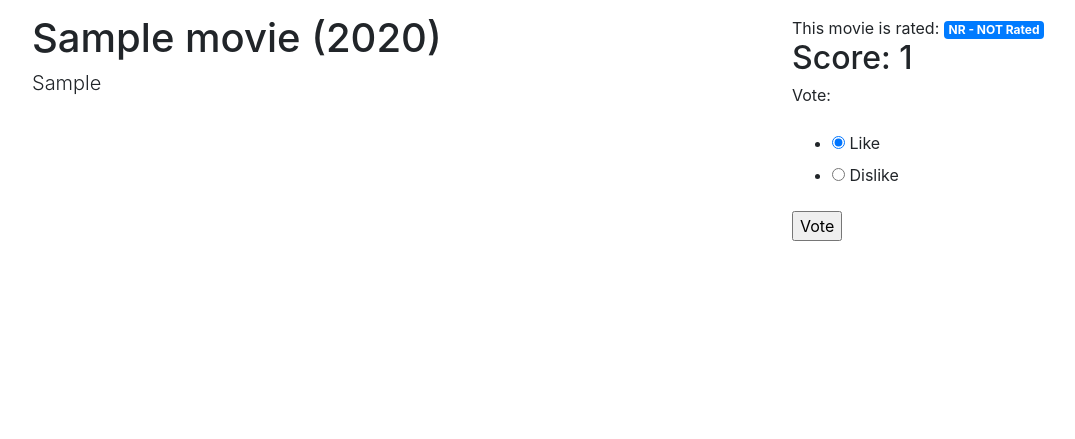
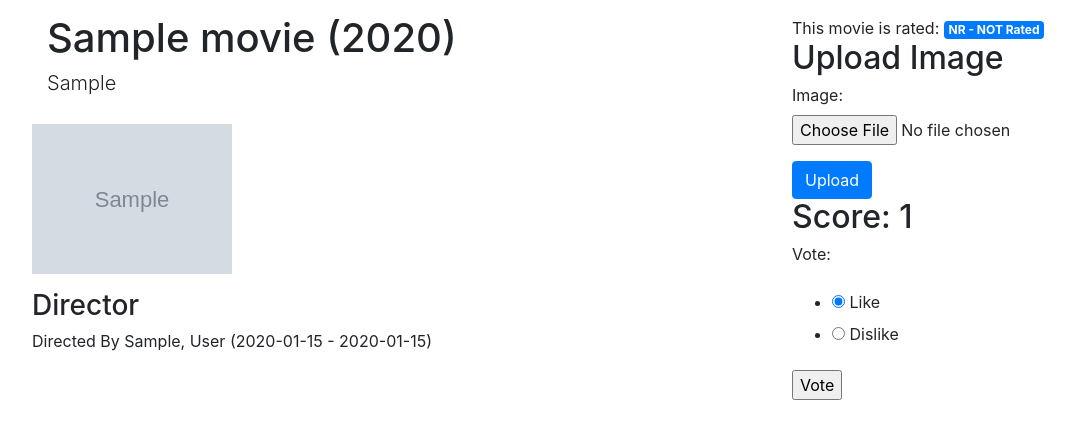
Before and after one commit to adeoti-ade/MyMDB, a Django app: page /movie/1/ in a window 1280 px wide. Shown: the part 40-479 px from the top of the page, without its empty margins (53-1128 px from the left). Run offline with Django 3.2, Linux system fonts and the light colour scheme; a user stored in the database is signed in; tables that the repository leaves empty hold one stand-in row (values such as "Sample post"); grey boxes marked "Sample" are stand-in pictures; some libraries are stand-ins or nearby versions.

Commit message:
modified our app to allow users upload images for movies

```diff
--- a/django/config/urls.py
+++ b/django/config/urls.py
@@ -13,13 +13,22 @@ Including another URLconf
     1. Import the include() function: from django.urls import include, path
     2. Add a URL to urlpatterns:  path('blog/', include('blog.urls'))
 """
+
+from django.conf import settings
 from django.contrib import admin
 from django.urls import path, include
+from django.conf.urls.static import static
+
 import core.urls
 import user.urls
+
+MEDIA_FILE_PATHS = static(
+                    settings.MEDIA_URL,
+                    document_root=settings.MEDIA_ROOT)
 
 urlpatterns = [
     path('admin/', admin.site.urls),
     path("user/", include(user.urls, namespace='user')),
     path("", include(core.urls, namespace='core')),
-]
+
+] + MEDIA_FILE_PATHS
--- a/django/core/admin.py
+++ b/django/core/admin.py
@@ -1,8 +1,9 @@
 from django.contrib import admin
-from core.models import Movie, Person, Role, Vote
+from core.models import Movie, Person, Role, Vote, MovieImage
 
 # Register your models here.
 admin.site.register(Movie)
 admin.site.register(Person)
 admin.site.register(Role)
 admin.site.register(Vote)
+admin.site.register(MovieImage)
--- a/django/core/forms.py
+++ b/django/core/forms.py
@@ -1,5 +1,5 @@
 from django import forms
-from core.models import Movie, Vote
+from core.models import Movie, Vote, MovieImage
 from django.contrib.auth import get_user_model
 
 class VoteForm(forms.ModelForm):
@@ -20,3 +20,19 @@ class VoteForm(forms.ModelForm):
     class Meta:
         model = Vote
         fields = ('user', 'movie', 'value')
+
+class MovieImageForm(forms.ModelForm):
+
+    user = forms.ModelChoiceField(
+                            widget=forms.HiddenInput,
+                            queryset=get_user_model().objects.all(),
+                            disabled=True)
+
+    movie = forms.ModelChoiceField(
+                            widget=forms.HiddenInput,
+                            queryset=Movie.objects.all(),
+                            disabled=True)
+
+    class Meta:
+        model = MovieImage
+        fields = ('user', 'movie', 'image')
--- a/django/core/models.py
+++ b/django/core/models.py
@@ -140,7 +140,7 @@ class Vote(models.Model):
 
 
 def movie_directory_path_with_uuid(instance, filename):
-    return "{}/{}".format(instance, filename)
+    return "{}/{}".format(instance.movie_id, uuid4())
 
 class MovieImage(models.Model):
     image = models.ImageField(upload_to=movie_directory_path_with_uuid)
--- a/django/core/templates/core/movie_detail.html
+++ b/django/core/templates/core/movie_detail.html
@@ -5,8 +5,21 @@
 {% endblock %}
 
 {% block main %}
-    <h1>{{ object }}</h1>
-    <p class="lead"> {{ object.plot }} </p>
+    <div class="col">
+        <h1>{{ object }}</h1>
+        <p class="lead"> {{ object.plot }} </p>
+    </div>
+    <ul class="movie-image list-inline">
+        {% for image_object in object.movieimage_set.all %}
+            <li class="list-inline-item">
+                <img src="{{ image_object.image.url }}" alt="" style="width: 50%; height: 30%; padding-top: 10px;">
+            </li>
+        {% endfor %}
+    </ul>
+    <p>
+        <h3>Director</h3>
+        Directed By {{ object.director }}
+    </p>
 
 {% endblock %}
 
@@ -15,6 +28,16 @@
         This movie is rated:
         <span class="badge badge-primary"> {{ object.get_rating_display }} </span>
     </div>
+    {% if image_form %}
+        <div>
+            <h2>Upload Image</h2>
+            <form action="{% url 'core:movie_image_upload' movie_id=object.id %}" method="post" enctype="multipart/form-data">
+                {% csrf_token %}
+                {{ image_form.as_p }}
+                <button class="btn btn-primary" type="submit">Upload</button>
+            </form>
+        </div>
+    {% endif %}
     <div>
         <h2>
             Score: {{ object.score|default_if_none:"TBD" }}
--- a/django/core/urls.py
+++ b/django/core/urls.py
@@ -8,4 +8,5 @@ urlpatterns = [
     path("movie/<int:pk>/", views.MovieDetail.as_view(), name="movie_detail"),
     path("movie/<int:movie_id>/vote/", views.CreateVote.as_view(), name="create_vote"),
     path("movie/<int:movie_id>/vote/<int:pk>/", views.UpdateVote.as_view(), name="update_vote"),
+    path("movie/<int:movie_id>/image/upload/", views.MovieImageUpload.as_view(), name="movie_image_upload")
 ]
--- a/django/core/views.py
+++ b/django/core/views.py
@@ -3,7 +3,7 @@ from django.core.exceptions import PermissionDenied
 from django.views.generic import (ListView, DetailView, CreateView, UpdateView)
 from core.models import Movie, Person, Vote
 from django.urls import reverse
-from core.forms import VoteForm
+from core.forms import VoteForm, MovieImageForm
 
 from django.contrib.auth.mixins import LoginRequiredMixin
 
@@ -16,11 +16,11 @@ class MovieDetail(DetailView):
 
     def get_context_data(self, **kwargs):
         ctx = super().get_context_data(**kwargs)
+        ctx["image_form"] = self.movie_image_form()
         if self.request.user.is_authenticated:
             vote = Vote.objects.get_vote_or_unsaved_blank_vote(
                                             movie=self.object,
                                             user=self.request.user)
-            # print(vote.id)
             if vote.id:
                 vote_form_url = reverse(
                                 'core:update_vote',
@@ -38,6 +38,12 @@ class MovieDetail(DetailView):
             ctx['vote_form_url'] = vote_form_url
 
         return ctx
+
+    def movie_image_form(self):
+        if self.request.user.is_authenticated:
+            return MovieImageForm
+        return None
+
 class PersonDetail(DetailView):
     queryset = Person.objects.all_with_prefetch_movies()
 
@@ -45,11 +51,9 @@ class CreateVote(LoginRequiredMixin, CreateView):
     form_class = VoteForm
 
     def get_initial(self):
-
         initial = super().get_initial()
         initial['user'] = self.request.user.id
         initial['movie'] = self.kwargs['movie_id']
-        print(initial)
 
         return initial
 
@@ -63,7 +67,6 @@ class CreateVote(LoginRequiredMixin, CreateView):
                         'pk': movie_id})
 
     def render_to_response(self, context, **response_kwargs):
-        print(context)
         movie_id = context['movie_id']
         print(movie_id)
 
@@ -99,3 +102,28 @@ class UpdateVote(LoginRequiredMixin, UpdateView):
                             kwargs = {
                                 "pk": movie_id})
         return redirect(to=movie_detail_url)
+
+class MovieImageUpload(LoginRequiredMixin, CreateView):
+    print("if it worked")
+    form_class = MovieImageForm
+    print(form_class)
+
+    def get_initial(self):
+        initial = super().get_initial()
+        initial['user'] = self.request.user.id
+        initial["movie"] = self.kwargs["movie_id"]
+
+        return initial
+
+    def get_success_url(self):
+        movie_id = self.object.movie.id
+        return reverse(
+                    "core:movie_detail",
+                    kwargs = {
+                        "pk": movie_id})
+
+    def render_to_response(self, context, **response_kwargs):
+        movie_id = self.kwargs["movie_id"]
+        movie_detail_url = reverse("core:movie_detail",
+                         kwargs={"pk": movie_id})
+        return redirect(to=movie_detail_url)
```
Also changed, not shown: django/config/settings.py (+0 -12 lines).
